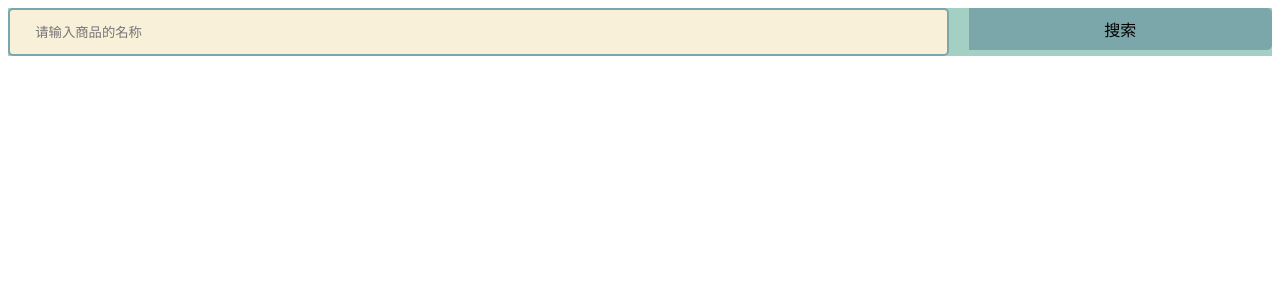
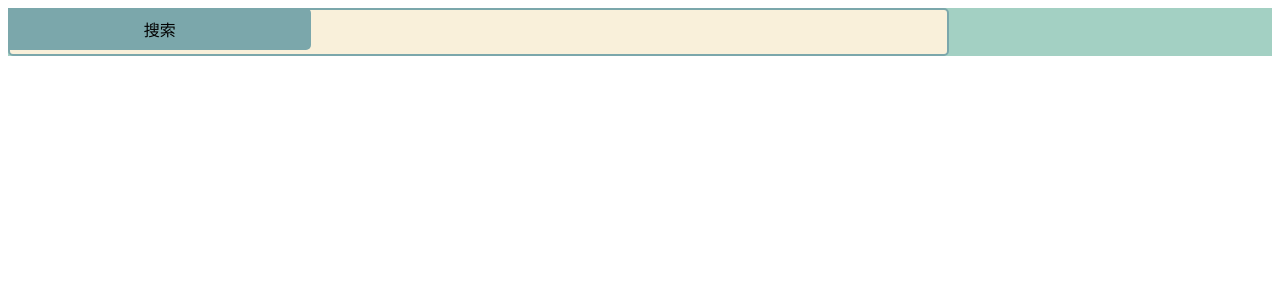
Before and after one commit to lidbcode/quanduoduo, a Django app: page /dwxk/index/ in a window 1280 px wide. Shown: the top 300 px of the page. Run offline with Django 3.2, Linux system fonts and the light colour scheme; data that the repository does not hold is empty.

Commit message:
the frist commit

```diff
--- a/dwxk/static/css/index.css
+++ b/dwxk/static/css/index.css
@@ -21,7 +21,7 @@
 .search-box button {
   position: absolute;
   top: 0;
-  right: 0px;
+  left: 0px;
   width: 24%;
   height: 42px;
   font-size: 16px;
```
